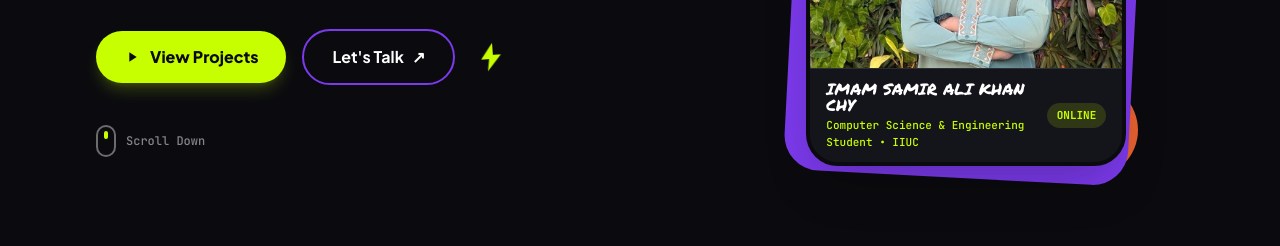
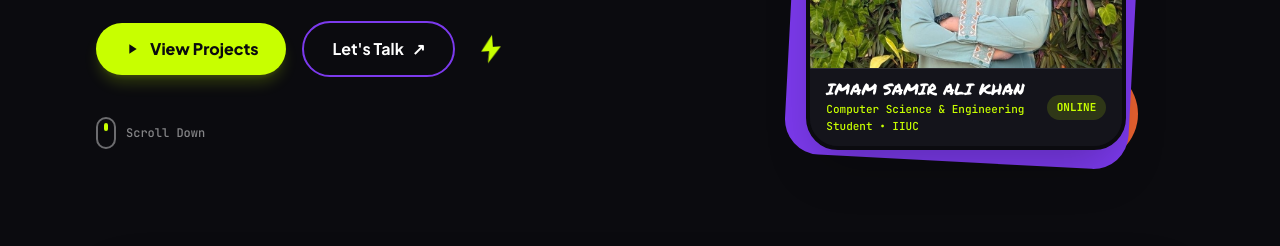
Before and after one commit to Samir-Ali88/Personal-Portfolio, a plain HTML site: page index.html in a window 1280 px wide. Shown: the part 416-662 px from the top of the page. Drawn offline with nearby package versions, Linux system fonts and the light colour scheme.

```diff
--- a/index.html
+++ b/index.html
@@ -204,7 +204,7 @@
               </div>
               <div class="px-4 py-3 bg-card flex items-center justify-between border-t border-white/10">
                 <div>
-                  <p class="font-marker text-base text-white leading-none">IMAM SAMIR ALI KHAN CHY</p>
+                  <p class="font-marker text-base text-white leading-none">IMAM SAMIR ALI KHAN </p>
                  <p class="font-mono text-[11px] text-limePop mt-1">Computer Science & Engineering Student &bull; IIUC</p>
                 </div>
                 <span class="px-2.5 py-1 rounded-full bg-limePop/15 text-limePop font-mono text-[11px] font-bold">
```
